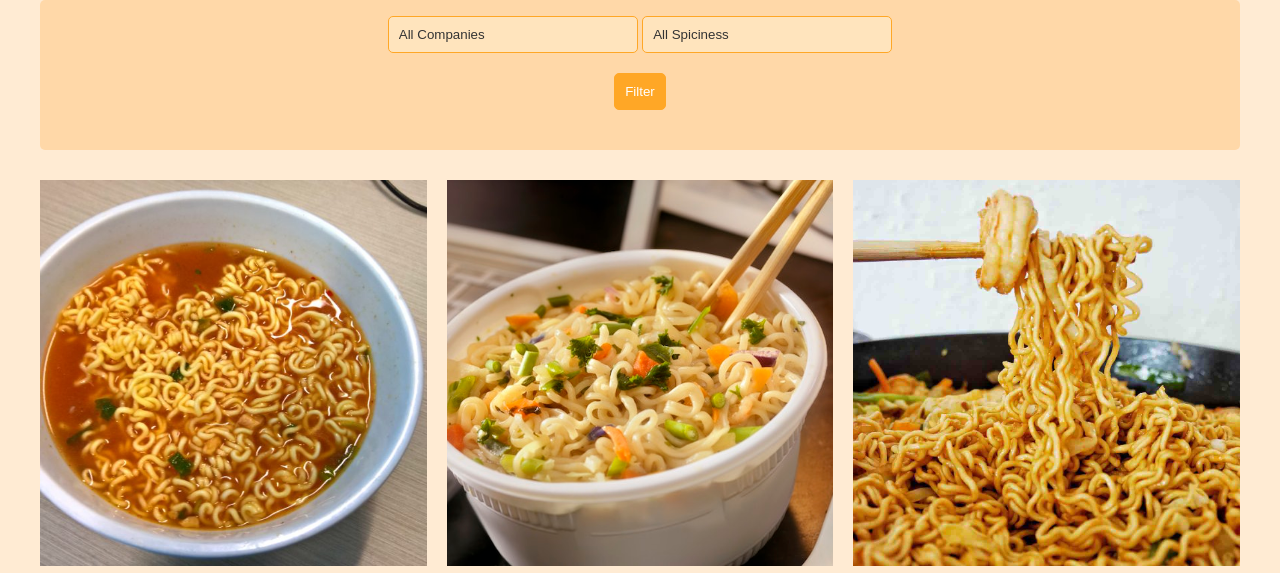
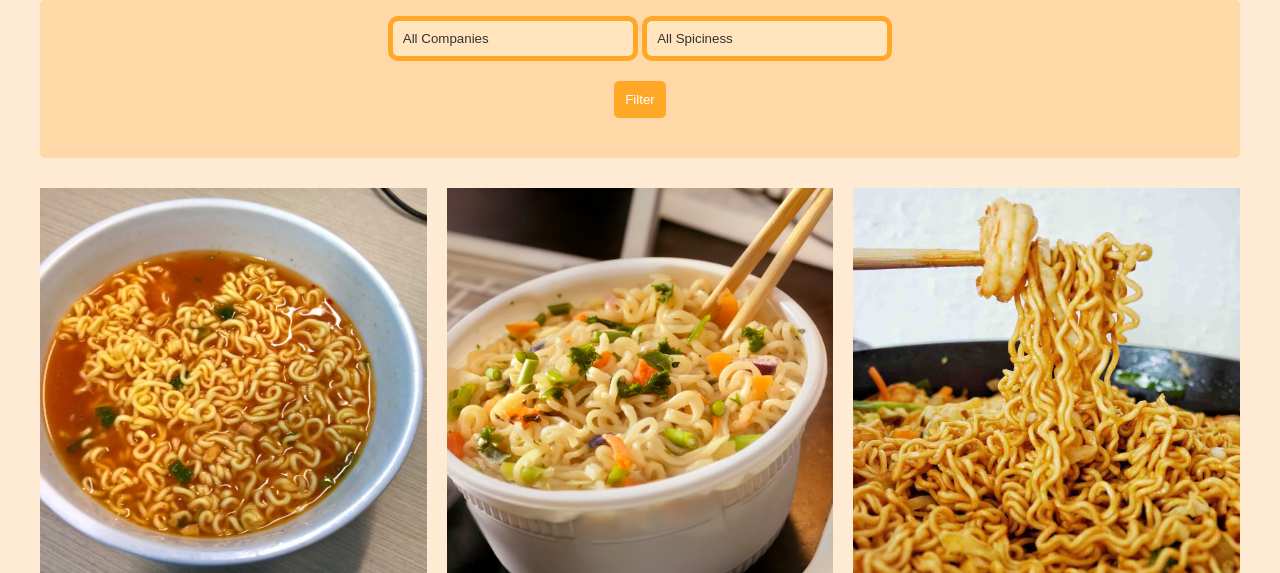
Before and after one commit to IsAmDead/NoodleWeb_Project, a Flask app: page / in a window 1280 px wide. Shown: the part 110-683 px from the top of the page. Run offline with Flask 3, Linux system fonts and the light colour scheme.

```diff
--- a/app/static/css/style.css
+++ b/app/static/css/style.css
@@ -279,8 +279,8 @@ input[type="submit"]:hover {
 .filter-form select {
     width: 250px;  /* Adjust to desired width, previously it was 100% */
     padding: 10px;
-    border: 1px solid #FFA726;
-    border-radius: 5px;
+    border: 5px solid #FFA726;
+    border-radius: 10px;
     background-color: #FFE4BD;
     color: #333;
     appearance: none;
```
